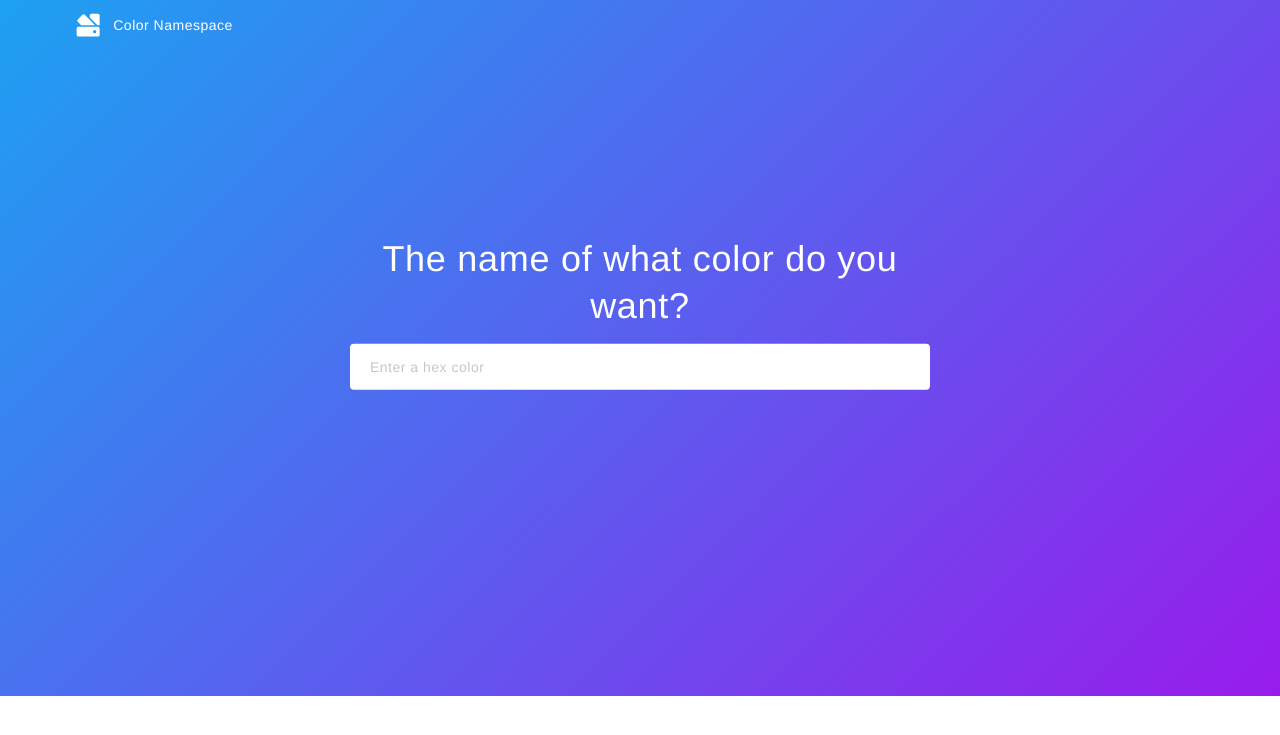
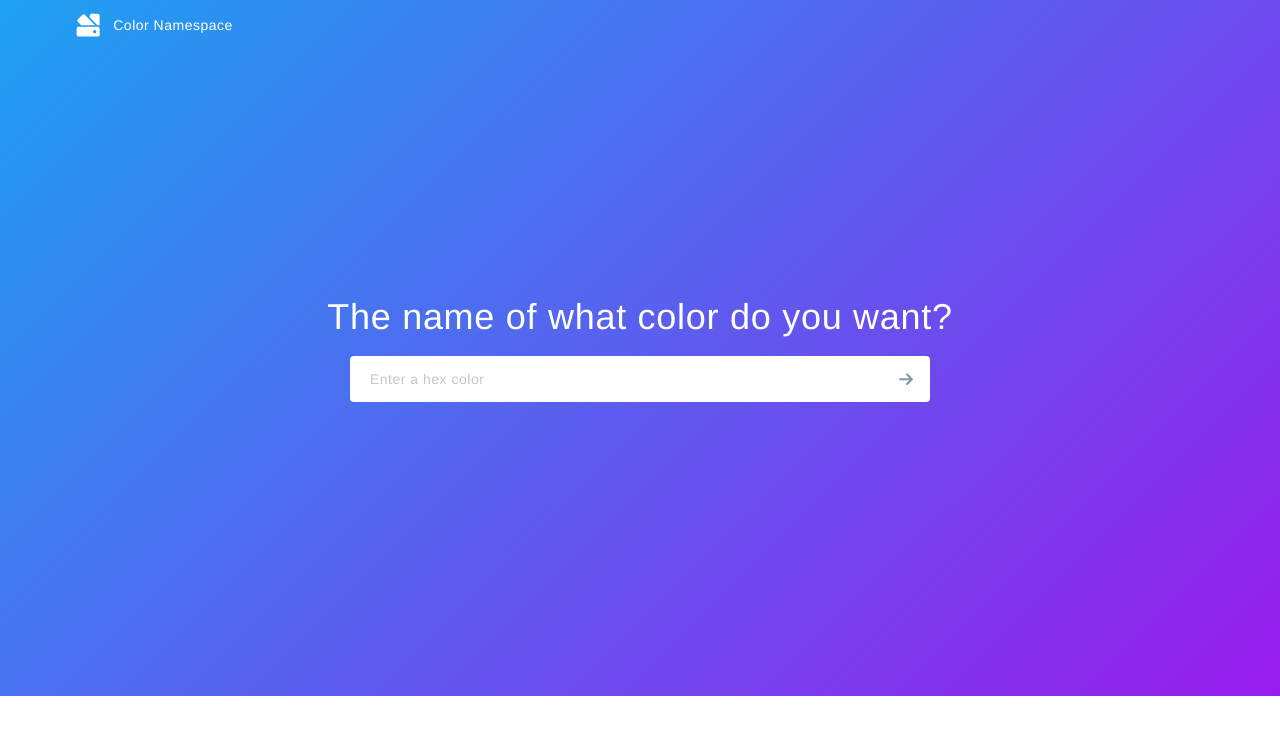
Before and after one commit to StylexTV/stylextv.github.io, a PHP site: page / in a window 1280 px wide. Shown: the top 735 px of the page. Run offline with PHP 8.4, Linux system fonts and the light colour scheme.

Commit message:
Added button to input field

```diff
--- a/assets/css/default.css
+++ b/assets/css/default.css
@@ -33,10 +33,11 @@ body {
 	text-align: center;
 }
 .header-brand {
-
+	display: flex;
+	flex-direction: row;
 }
 .header-brand-inner {
-	float: left;
+
 }
 .header-brand-inner a {
 	display: flex;
@@ -66,6 +67,7 @@ body {
 	width: 100%;
 	text-align: center;
 	margin: 0 0 15px;
+	padding: 0;
 	overflow: hidden;
 
 	transition: opacity .5s ease-out 1s;
@@ -80,6 +82,7 @@ body {
 }
 .header-query-main {
 	position: relative;
+	display: block;
 	width: 580px;
 	max-width: 90%;
 	margin: 15px auto 5px;
@@ -102,3 +105,21 @@ body {
 	color: #bfc8cf;
 	opacity: 1;
 }
+#query-button-submit {
+	position: absolute;
+	right: 15px;
+	top: 10px;
+	width: 16.7667px;
+	height: 26.25px;
+	padding: 0;
+
+	background: transparent;
+	border: none;
+	cursor: pointer;
+}
+#query-button-submit:hover svg {
+	fill: #292f33;
+}
+#query-button-submit:focus svg {
+	fill: #1b95e0;
+}
--- a/index.html
+++ b/index.html
@@ -28,9 +28,14 @@
 		  </div>
 		</div>
 		<div class="header-query">
+		  <h1 class="header-query-prompt">The name of what color do you want?</h1>
 		  <div class="header-query-main">
-		    <h1 class="header-query-prompt">The name of what color do you want?</h1>
 		    <input id="query-input" placeholder="Enter a hex color" value="">
+			<button id="query-button-submit" type="submit">
+			  <svg xmlns='http://www.w3.org/2000/svg' viewBox='0 0 46 72' width="16.7667" height="26.25" fill="#8899a6">
+			    <path class='icon' d='M6 39h24.757l-7.878 7.88a2.994 2.994 0 0 0 0 4.24 2.994 2.994 0 0 0 4.24 0l13-13a2.994 2.994 0 0 0 0-4.24l-13-13C26.537 20.292 25.77 20 25 20s-1.536.293-2.12.88a2.994 2.994 0 0 0 0 4.24L30.756 33H6a3 3 0 1 0 0 6z'/>
+			  </svg>
+			</button>
 		  </div>
 		</div>
 	  </div>
@@ -45,6 +50,9 @@
         processQuery();
       }
     });
+	document.getElementById("query-button-submit").onclick = function() {
+      processQuery();
+    };
 
     class NamedColor {
       constructor(name, hex, l, a, b) {
```
